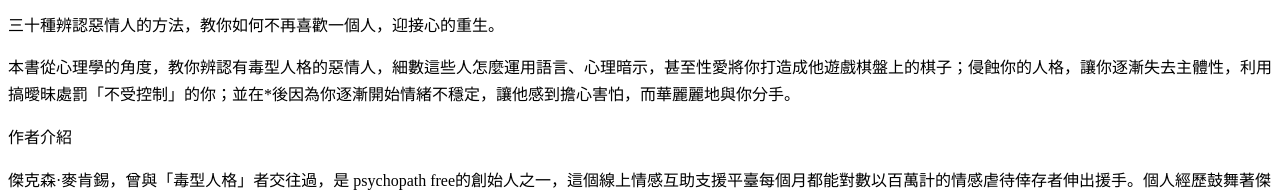
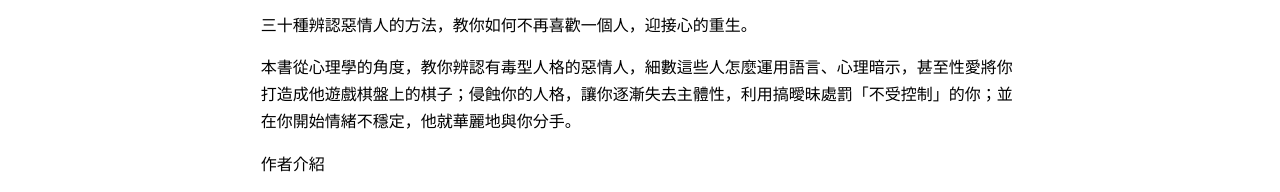
Before and after one commit to bitter-bits/bitter-bits.github.io, a plain HTML site: page Psychopath_Free/index.html in a window 1280 px wide. Shown: the part 522-714 px from the top of the page. Drawn offline with Linux system fonts and the light colour scheme.

Commit message:
Update 3

```diff
--- a/Psychopath_Free/index.html
+++ b/Psychopath_Free/index.html
@@ -23,6 +23,10 @@ P   {
 
 <body>
 
+<table border="0" width="100%" id="" cellspacing="0" cellpadding="0">
+	<tr>
+		<td width="20%">　</td>
+		<td>
 <H2>內容簡介</H2>
 
 <P>談戀愛的時候，你時常難過嗎？</P>
@@ -49,7 +53,7 @@ P   {
 
 <P>三十種辨認惡情人的方法，教你如何不再喜歡一個人，迎接心的重生。</P>
 
-<P>本書從心理學的角度，教你辨認有毒型人格的惡情人，細數這些人怎麼運用語言、心理暗示，甚至性愛將你打造成他遊戲棋盤上的棋子；侵蝕你的人格，讓你逐漸失去主體性，利用搞曖昧處罰「不受控制」的你；並在*後因為你逐漸開始情緒不穩定，讓他感到擔心害怕，而華麗麗地與你分手。</P>
+<P>本書從心理學的角度，教你辨認有毒型人格的惡情人，細數這些人怎麼運用語言、心理暗示，甚至性愛將你打造成他遊戲棋盤上的棋子；侵蝕你的人格，讓你逐漸失去主體性，利用搞曖昧處罰「不受控制」的你；並在你開始情緒不穩定，他就華麗地與你分手。</P>
 
 <P>作者介紹</P>
 
@@ -3037,6 +3041,11 @@ P   {
 
 <P>無意義的言語亂燉和爭論</P>
 
+        </td>
+		<td width="20%">　</td>
+	</tr>
+</table>
+
 </body>
 
 </html>
```
